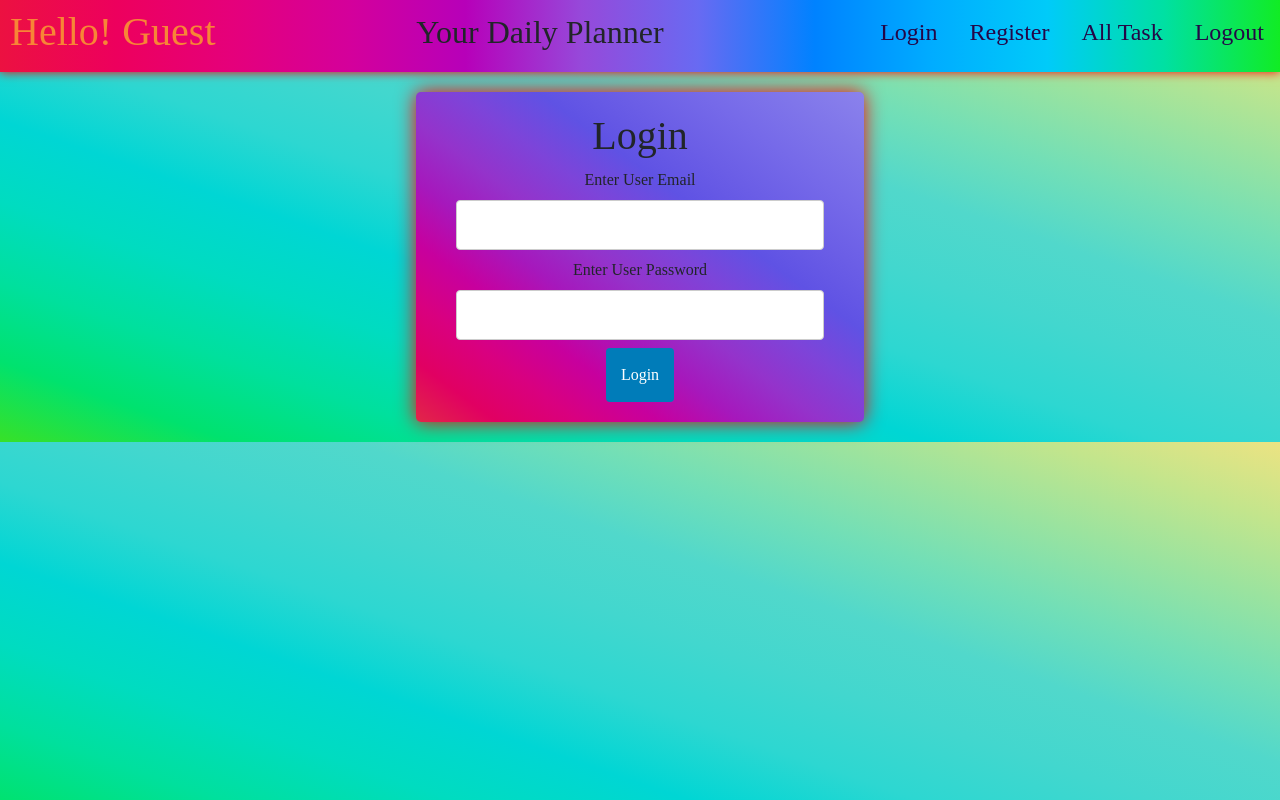
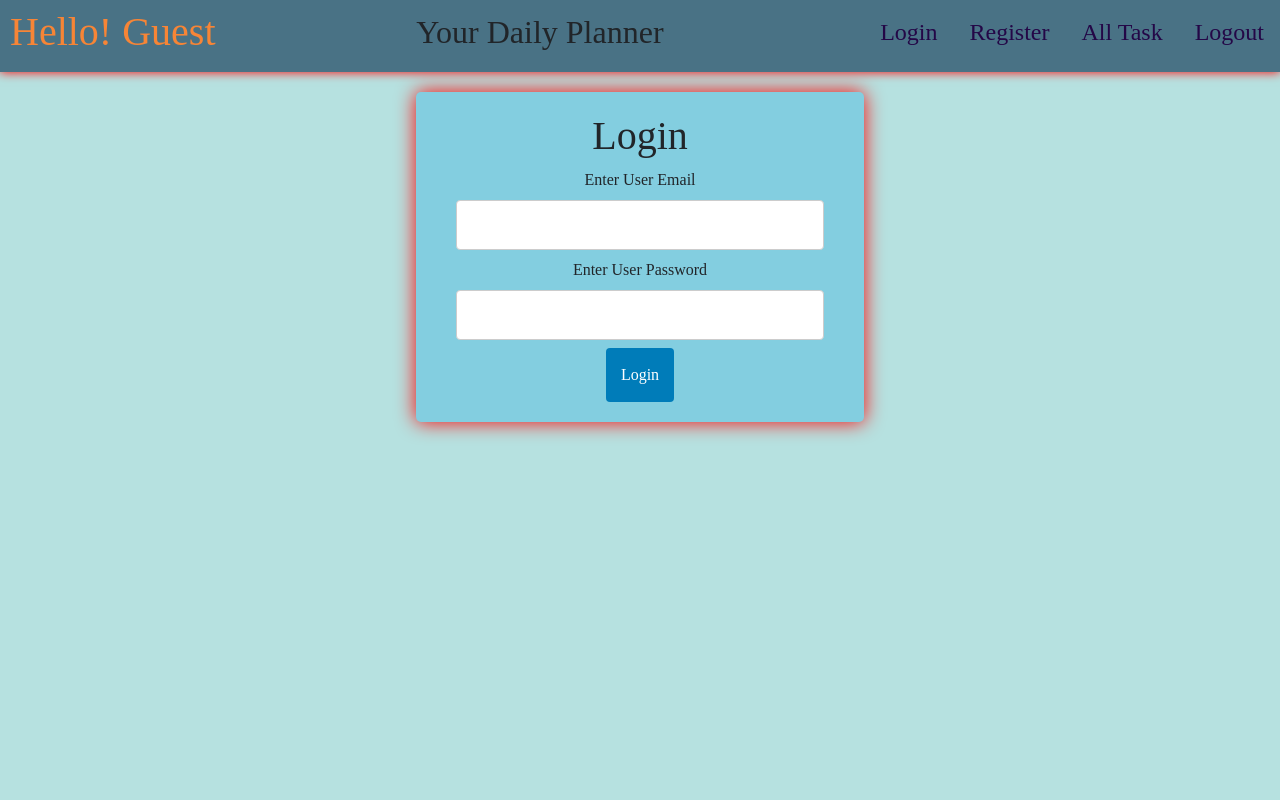
Before and after one commit to MrSharma050522/To-do-Frontend, a React (Create React App) app: page /login in a window 1280 px wide. Built offline with nearby package versions, Linux system fonts and the light colour scheme; the HTML template or start-up script is replaced by a standard one.

Commit message:
theme changes

```diff
--- a/src/App.css
+++ b/src/App.css
@@ -1,7 +1,7 @@
 body {
   /* background-: #9cd3d3; */
   background: #b6e1e0;
-  background-image: linear-gradient(
+  /* background-image: linear-gradient(
     to right top,
     #38e127,
     #00e26e,
@@ -15,7 +15,7 @@ body {
     #9ae39f,
     #c3e58c,
     #ece382
-  );
+  );*/
 }
 
 .App {
--- a/src/Layout/Navbar.module.css
+++ b/src/Layout/Navbar.module.css
@@ -5,7 +5,7 @@
 }
 .navstyle {
   background-color: #497285;
-  background-image: linear-gradient(
+  /* background-image: linear-gradient(
     to right,
     #ec1141,
     #ed005d,
@@ -19,7 +19,7 @@
     #00cbf9,
     #00e0a3,
     #11ec24
-  );
+  ); */
   box-shadow: 0px 0px 10px red;
 }
 
--- a/src/Task/MyTask.module.css
+++ b/src/Task/MyTask.module.css
@@ -1,7 +1,7 @@
 .item {
   width: 100%;
   background-color: #acbeeb3d;
-  background-image: linear-gradient(
+  /* background-image: linear-gradient(
     to left bottom,
     #e12748,
     #e10062,
@@ -15,7 +15,7 @@
     #766ae9,
     #8076ea,
     #8b82ec
-  );
+  ); */
   border: 1px solid skyblue;
   color: #0c005a;
   box-shadow: 0px 0px 10px rgb(7, 48, 233);
--- a/src/Task/TaskItem.js
+++ b/src/Task/TaskItem.js
@@ -76,11 +76,7 @@ export default function TaskItem(props) {
         <div
           className={`alert ${classes.item}`}
           style={{
-            backgroundImage: `${
-              done
-                ? "radial-gradient(circle, #1dec09, #00e39d, #00d0f3, #00b5ff, #0091ff, #0091ff, #0092ff, #0092ff, #00b7ff, #00d3f1, #00e69b, #50f00a)"
-                : ""
-            }`,
+            backgroundColor: `${done ? "grey" : "aqua"}`,
           }}
         >
           <h3 style={{ textDecoration: `${done ? "line-through" : ""}` }}>
--- a/src/User/Form.module.css
+++ b/src/User/Form.module.css
@@ -34,7 +34,7 @@ select {
   justify-self: center;
   border-radius: 5px;
   background-color: #83cee0;
-  background-image: linear-gradient(
+  /* background-image: linear-gradient(
     to right top,
     #e12748,
     #e10062,
@@ -48,7 +48,7 @@ select {
     #766ae9,
     #8076ea,
     #8b82ec
-  );
+  ); */
   padding: 20px;
   box-shadow: 0px 0px 20px red;
 }
```
Also changed, not shown: 1 other file (tests, documents, lock files or other folders).
